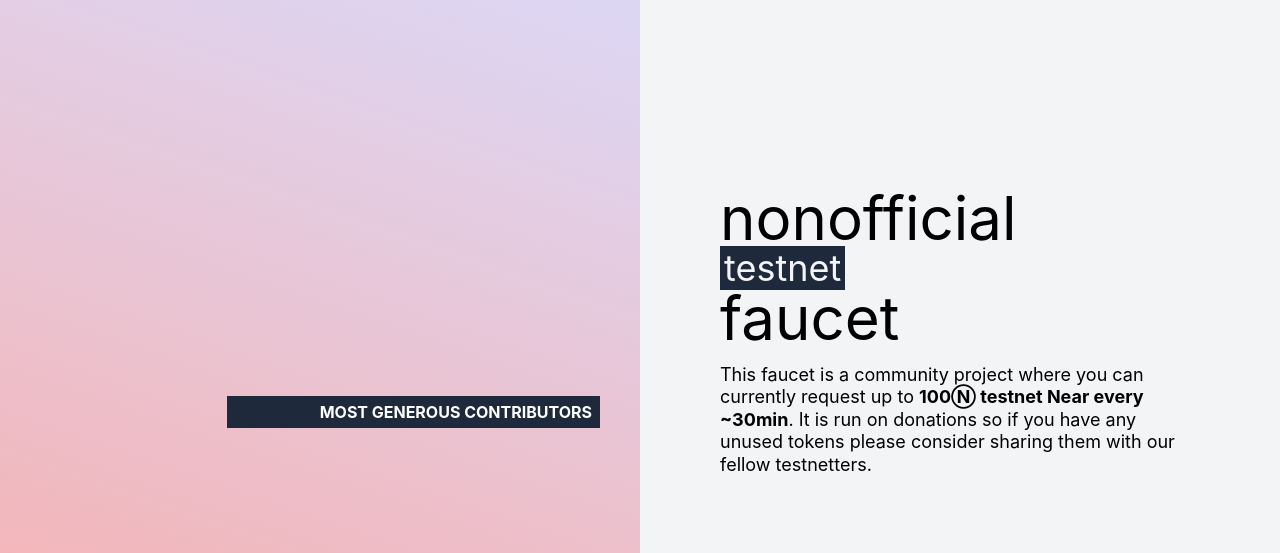
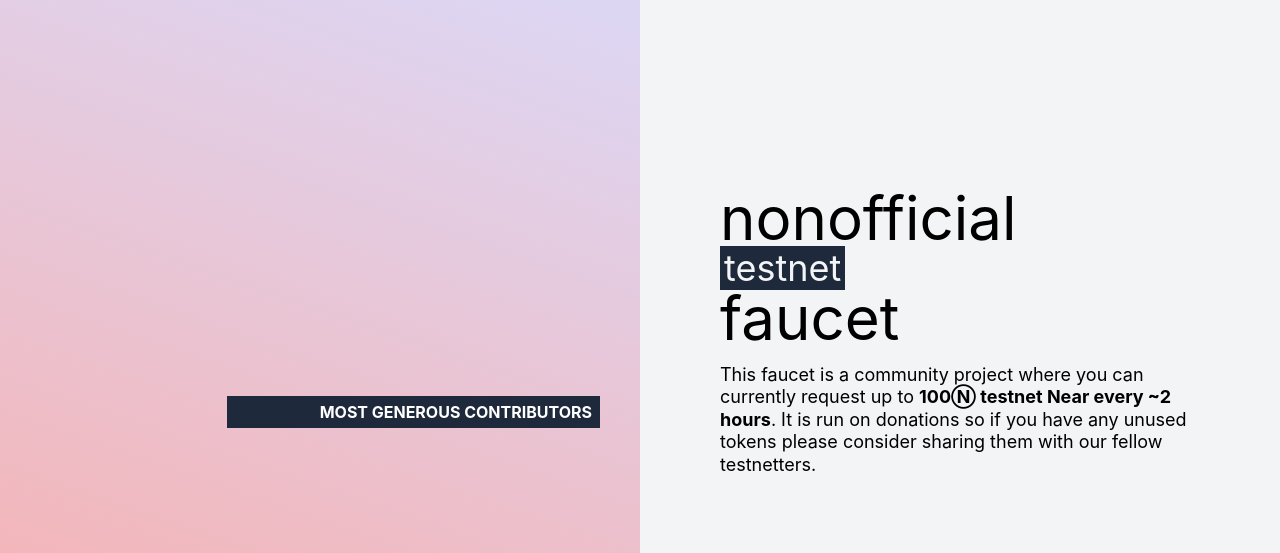
Before and after one commit to flmel/near-testnet-faucet, a plain HTML site: page index.html in a window 1280 px wide. Shown: the top 553 px of the page. Drawn offline with nearby package versions, Linux system fonts and the light colour scheme; a script that the page names is missing.

Commit message:
increase the gap limit

```diff
--- a/index.html
+++ b/index.html
@@ -99,7 +99,7 @@
                 <div class="mt-4">
                     <p class="text-lg leading-tight">
                         This faucet is a community project where you can currently request up to <b>100Ⓝ testnet Near
-                            every ~30min</b>. It is run on donations so if you have any unused tokens please consider
+                            every ~2 hours</b>. It is run on donations so if you have any unused tokens please consider
                         sharing them with our fellow testnetters.
                     </p>
                 </div>
```
